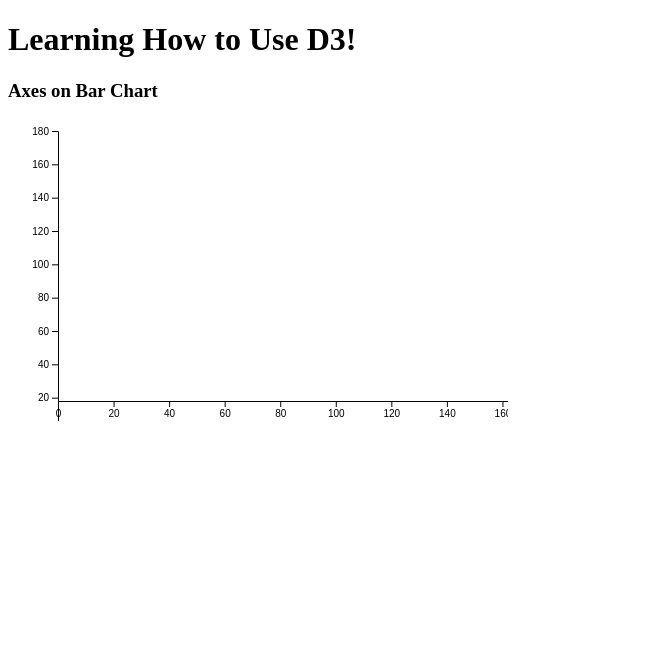
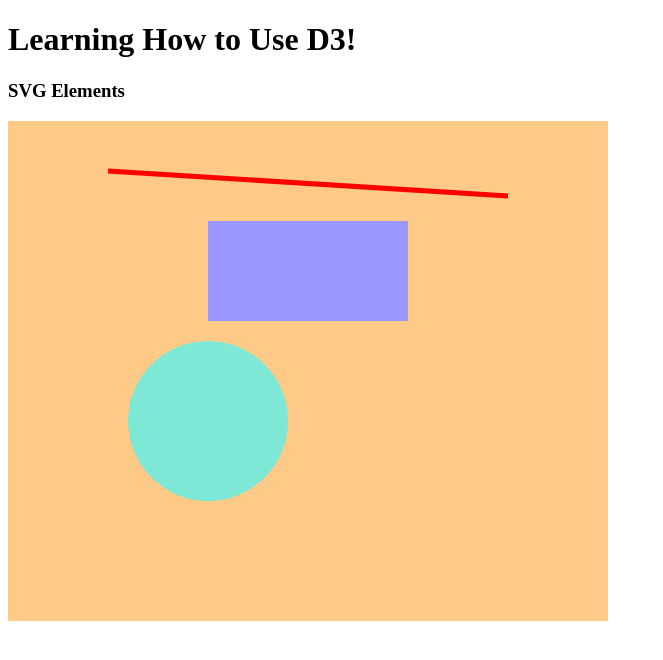
Before and after one commit to andrewinnocent/learn-D3js, a plain HTML site: page index.html in a window 1280 px wide. Shown: the whole page, without its empty margins (0-663 px from the left). Drawn offline with nearby package versions, Linux system fonts and the light colour scheme.

Commit message:
Create SVG Elements

```diff
--- a/index.css
+++ b/index.css
@@ -0,0 +1,3 @@
+.svg-container {
+  background-color: #FFC988;
+}
--- a/index.html
+++ b/index.html
@@ -8,9 +8,9 @@
   <body>
     <h1>Learning How to Use D3!</h1>
 
-    <h3>Axes on Bar Chart</h3>
+    <h3>SVG Elements</h3>
 
-    <svg class="bar-chart"></svg>
+    <svg></svg>
 
     <script src="https://d3js.org/d3.v5.min.js"></script>
     <script src="index.js"></script>
--- a/index.js
+++ b/index.js
@@ -1,41 +1,27 @@
-// D3 Axes methods:
-    // d3.axisTop()
-    // d3.axisRight()
-    // d3.axisBottom()
-    // d3.axisLeft()
+var svgWidth = 600, svgHeight = 500;
 
-var data= [80, 100, 56, 120, 180, 30, 40, 120, 160];
+var svg = d3.select("svg")
+   .attr("width", svgWidth)
+   .attr("height", svgHeight)
+   .attr("class", "svg-container")
 
-var svgWidth = 500, svgHeight = 300;
+var line = svg.append("line")
+   .attr("x1", 100) // starting position from left of the svg container
+   .attr("y1", 50) // starting position from top of the svg container
+   .attr("x2", 500) // ending position from left of the svg container
+   .attr("y2", 75) // ending position from top of the svg container
+   .attr("stroke", "red") // stroke attribute is required for the line to be visible
+   .attr("stroke-width", 5); // in pixels
 
-// define the SVG container
-var svg = d3.select('svg')
-   .attr("width", svgWidth)
-   .attr("height", svgHeight);
+var rect = svg.append("rect")
+   .attr("x", 200) // starting position from left of the svg container
+   .attr("y", 100) // starting position from top of the svg container
+   .attr("width", 200)
+   .attr("height", 100)
+   .attr("fill", "#9B95FF");
 
-// create the scale to use for the axis
-var xScale = d3.scaleLinear()
-   .domain([0, d3.max(data)])
-   .range([0, svgWidth]);
-
-var yScale = d3.scaleLinear()
-   .domain([0, d3.max(data)])
-   .range([svgHeight, 0]);
-
-var xAxis = d3.axisBottom()
-    .scale(xScale);
-
-typeof(xAxis); // It's a function, therefore it needs to be called.
-
-var yAxis = d3.axisLeft()
-    .scale(yScale);
-
-svg.append("g") // <g> is `group` element for SVG. It will hold all the elements the called function will produce.
-   .attr("transform", "translate(50, 10)")
-   .call(yAxis); // call (or invoke) the function
-
-var xAxisTranslate = svgHeight - 20;
-
-svg.append("g")
-   .attr("transform", "translate(50, " + xAxisTranslate  +")")
-   .call(xAxis);
+var circle = svg.append("circle")
+   .attr("cx", 200) // position is from the center of the circle
+   .attr("cy", 300) // position is from the center of the circle
+   .attr("r", 80) // `r` is `radius` - starting from the center to the border of the circle
+   .attr("fill", "#7CE8D5");
```
